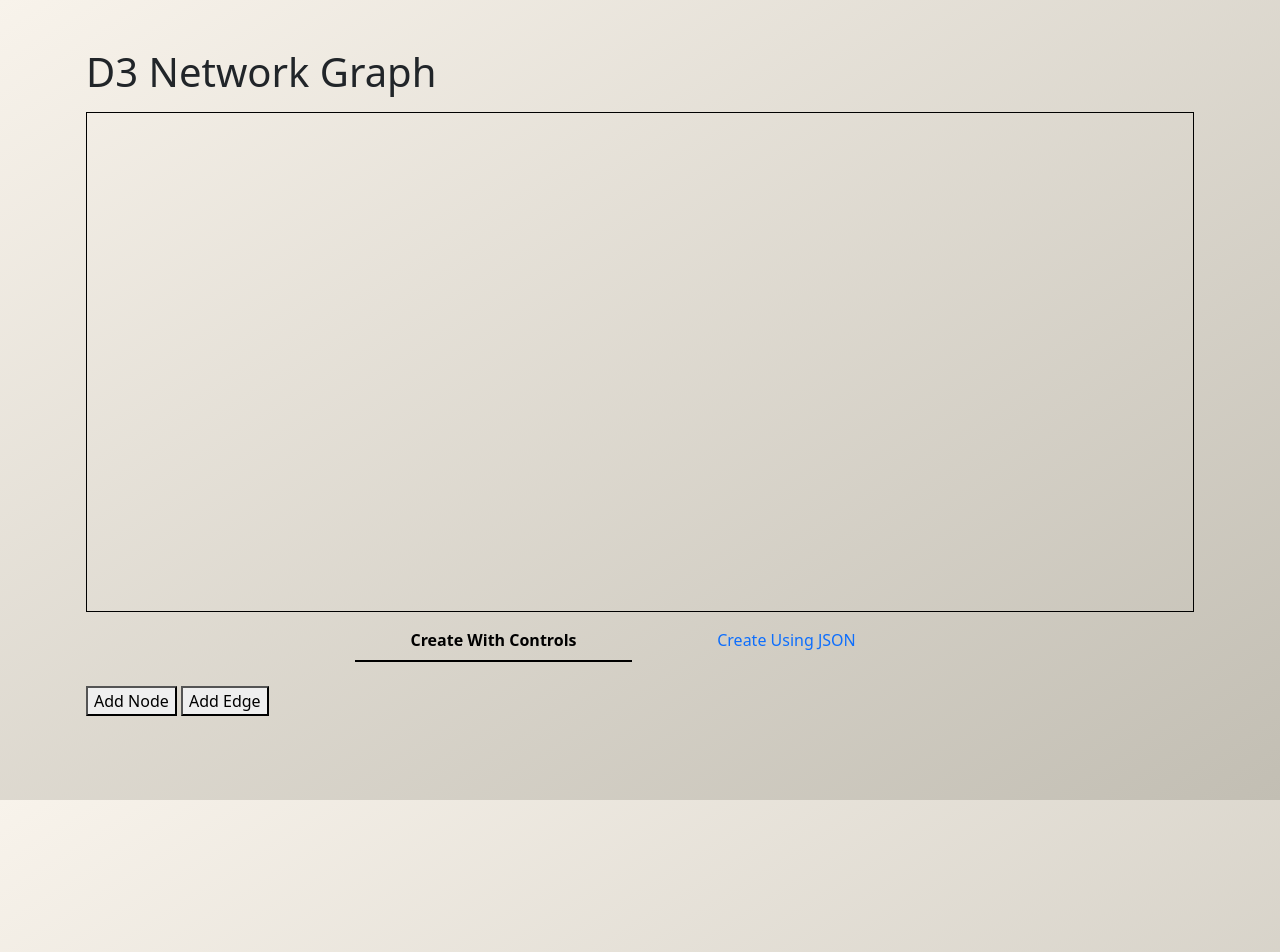
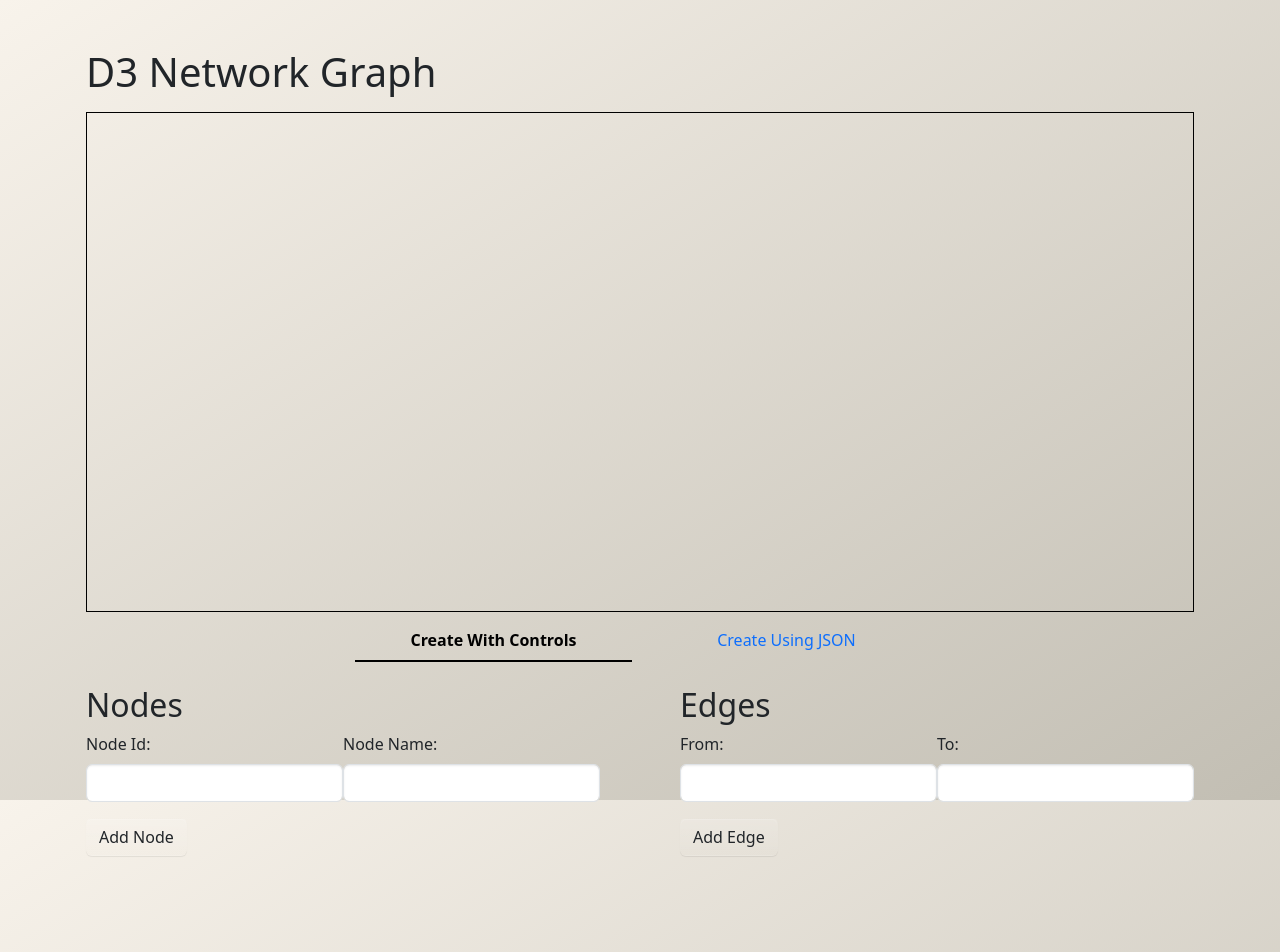
Before and after one commit to bwillwork/network-mapper, a website built with webpack: page src/index.html in a window 1280 px wide. Shown: the top 952 px of the page. Built offline with nearby package versions, Linux system fonts and the light colour scheme.

Commit message:
Adding changes to the interface tasked with generating Networks

```diff
--- a/src/index.html
+++ b/src/index.html
@@ -33,9 +33,44 @@
 
                 <!-- Link -->
                 <div class="tab-pane fade show active justify-content-center" id="link-tab-pane" role="tabpanel" aria-labelledby="home-tab" tabindex="0">
-                    <div id="graph-elements"></div>
-                    <button>Add Node</button>
-                    <button>Add Edge</button>
+
+                    <div class="d-flex justify-content-between">
+                        <div class="">
+                            <!-- Nodes -->
+                            <h2>Nodes</h2>
+                            <div id="nodes"></div>
+                            <div class="d-flex">
+                                <div class="mb-3">
+                                    <label class="form-label" for="node-id">Node Id: </label>
+                                    <input id="node-id" type="number" class="form-control"/>
+                                </div>
+                                <div class="mb-3">
+                                    <label class="form-label" for="node-name">Node Name: </label>
+                                    <input id="node-name" type="text" class="form-control"/>
+                                </div>
+                            </div>
+                            <button class="btn btn-black">Add Node</button>
+                        </div>
+                        <div class="">
+                            <!-- Edges -->
+                            <h2>Edges</h2>
+                            <div id="edges" ></div>
+                            <div class="d-flex">
+                                <div class="mb-3">
+                                    <label class="form-label" for="from-edge">From: </label>
+                                    <input id="from-edge" type="number" class="form-control"/>
+                                </div>
+                                <div class="mb-3">
+                                    <label class="form-label" for="to-edge">To: </label>
+                                    <input id="to-edge" type="number" class="form-control"/>
+                                </div>
+                            </div>
+                            <button class="btn btn-black">Add Edge</button>
+                        </div>
+                    </div>
+
+
+
                 </div>
 
                 <div class="tab-pane fade active justify-content-center" id="text-tab-pane" role="tabpanel" aria-labelledby="home-tab" tabindex="1">
```
Also changed, not shown: 1 other file.
